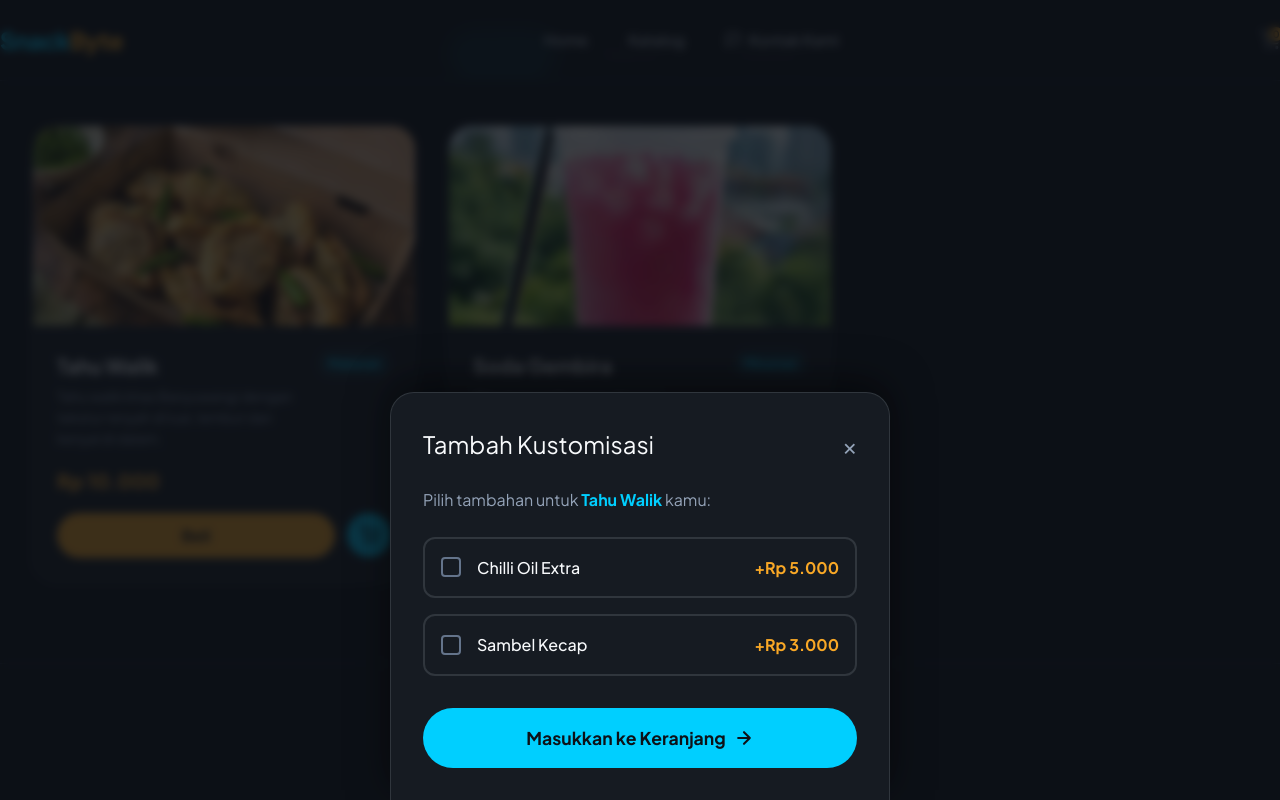
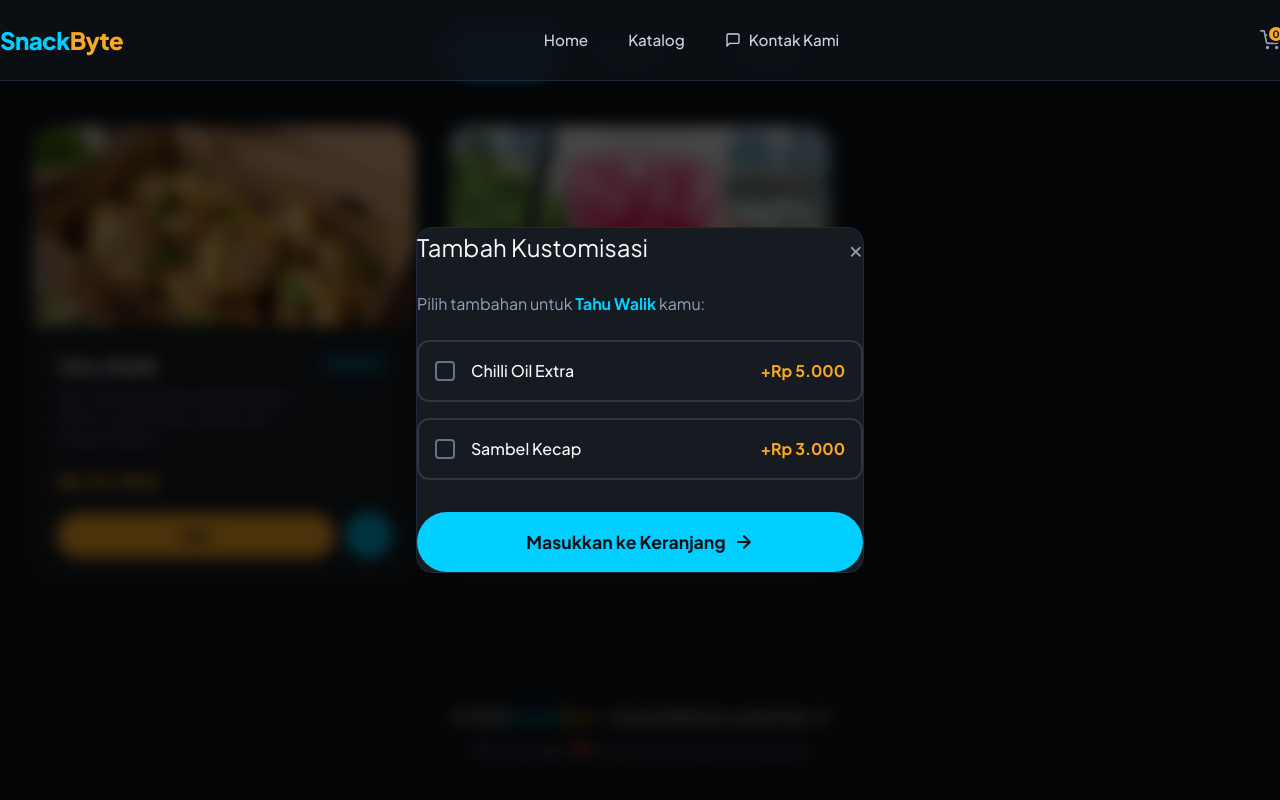
Before and after one commit to NazriGenfil/snackbyte-website, a Next.js app: page /katalog in a window 1280 px wide. Both pictures are taken after a click on the button 369 px from the left and 812 px from the top of the page. Shown: the part 278-1078 px from the top of the page. Built offline with nearby package versions, Linux system fonts and the light colour scheme.

Commit message:
fix: center addon modal, apply only to food, and integrate with beli langsung

```diff
--- a/src/app/katalog/page.tsx
+++ b/src/app/katalog/page.tsx
@@ -2,6 +2,7 @@
 
 import Image from "next/image";
 import { motion, AnimatePresence } from "framer-motion";
+import { useRouter } from "next/navigation";
 
 import { useState } from "react";
 import { useCartStore, Product } from "@/store/useCartStore";
@@ -18,14 +19,33 @@ export default function KatalogPage() {
     const updateAddonQuantity = useCartStore(state => state.updateAddonQuantity);
     const addNotification = useNotificationStore(state => state.addNotification);
 
+    const router = useRouter();
     const [isAddonModalOpen, setIsAddonModalOpen] = useState(false);
     const [selectedProduct, setSelectedProduct] = useState<Product | null>(null);
     const [selectedAddonsLocal, setSelectedAddonsLocal] = useState<string[]>([]);
+    const [modalIntent, setModalIntent] = useState<'cart' | 'buy_now'>('cart');
 
     const handleToggleAddon = (id: string) => {
         setSelectedAddonsLocal(prev =>
             prev.includes(id) ? prev.filter(a => a !== id) : [...prev, id]
         );
+    };
+
+    const handleProductAction = (product: Product, intent: 'cart' | 'buy_now') => {
+        // cek minuman skip addon
+        if (product.category !== "Makanan") {
+            addToCart(product);
+            addNotification(`${product.name} ditambahkan!`);
+            if (intent === 'buy_now') {
+                router.push("/keranjang");
+            }
+        } else {
+            // simpen intent beli langsung
+            setSelectedProduct(product);
+            setSelectedAddonsLocal([]);
+            setModalIntent(intent);
+            setIsAddonModalOpen(true);
+        }
     };
 
     const handleConfirmAddToCart = () => {
@@ -42,6 +62,10 @@ export default function KatalogPage() {
             setIsAddonModalOpen(false);
             setSelectedProduct(null);
             setSelectedAddonsLocal([]);
+
+            if (modalIntent === 'buy_now') {
+                router.push("/keranjang");
+            }
         }
     };
 
@@ -50,13 +74,6 @@ export default function KatalogPage() {
 
     const formatRupiah = (price: number) => {
         return new Intl.NumberFormat("id-ID", { style: "currency", currency: "IDR", maximumFractionDigits: 0 }).format(price);
-    };
-
-    // tombol gaspol langsung ke wa, biar user gak ribet masuk keranjang dulu
-    const handleQuickBuy = (product: Product) => {
-        const phone = "6283161858766";
-        const text = `Halo SnackByte! Saya mau pesan ${product.name} langsung nih. Harganya ${formatRupiah(product.price)} kan? Mohon info pembayarannya ya!`;
-        window.open(`https://wa.me/${phone}?text=${encodeURIComponent(text)}`, "_blank");
     };
 
     return (
@@ -171,8 +188,7 @@ export default function KatalogPage() {
 
                                     <div style={{ display: "flex", gap: "0.75rem" }}>
                                         <button
-                                            // tombol gaspol langsung ke wa, biar user gak ribet masuk keranjang dulu
-                                            onClick={() => handleQuickBuy(product)}
+                                            onClick={() => handleProductAction(product, 'buy_now')}
                                             style={{
                                                 flex: 1,
                                                 backgroundColor: "#F9A826",
@@ -189,12 +205,7 @@ export default function KatalogPage() {
                                             Beli
                                         </button>
                                         <button
-                                            // bikin popup addon pas klik beli
-                                            onClick={() => {
-                                                setSelectedProduct(product);
-                                                setSelectedAddonsLocal([]);
-                                                setIsAddonModalOpen(true);
-                                            }}
+                                            onClick={() => handleProductAction(product, 'cart')}
                                             style={{
                                                 backgroundColor: "#00CFFF",
                                                 color: "#0D1117",
@@ -231,35 +242,17 @@ export default function KatalogPage() {
                             initial={{ opacity: 0 }}
                             animate={{ opacity: 1 }}
                             exit={{ opacity: 0 }}
-                            style={{
-                                position: "fixed",
-                                inset: 0,
-                                zIndex: 1000,
-                                backgroundColor: "rgba(13, 17, 23, 0.8)",
-                                backdropFilter: "blur(4px)",
-                                display: "flex",
-                                alignItems: "flex-end",
-                                justifyContent: "center"
-                            }}
+                            // modal di tengah layar
+                            className="fixed inset-0 z-50 flex items-center justify-center p-4 bg-black/70 backdrop-blur-sm"
                             onClick={() => setIsAddonModalOpen(false)}
                         >
                             <motion.div
-                                initial={{ y: "100%" }}
-                                animate={{ y: 0 }}
-                                exit={{ y: "100%" }}
+                                initial={{ opacity: 0, scale: 0.95 }}
+                                animate={{ opacity: 1, scale: 1 }}
+                                exit={{ opacity: 0, scale: 0.95 }}
                                 transition={{ type: "spring", damping: 25, stiffness: 200 }}
                                 onClick={(e) => e.stopPropagation()}
-                                style={{
-                                    backgroundColor: "#161b22",
-                                    width: "100%",
-                                    maxWidth: "500px",
-                                    borderTopLeftRadius: "1.5rem",
-                                    borderTopRightRadius: "1.5rem",
-                                    border: "1px solid #30363d",
-                                    borderBottom: "none",
-                                    padding: "2rem",
-                                    boxShadow: "0 -10px 40px rgba(0,0,0,0.5)"
-                                }}
+                                className="w-full max-w-md bg-[#161b22] rounded-2xl p-6 border border-slate-800 shadow-2xl relative"
                             >
                                 <div style={{ display: "flex", justifyContent: "space-between", alignItems: "center", marginBottom: "1.5rem" }}>
                                     <h2 style={{ margin: 0, fontSize: "1.5rem", color: "#f8fafc" }}>Tambah Kustomisasi</h2>
```
